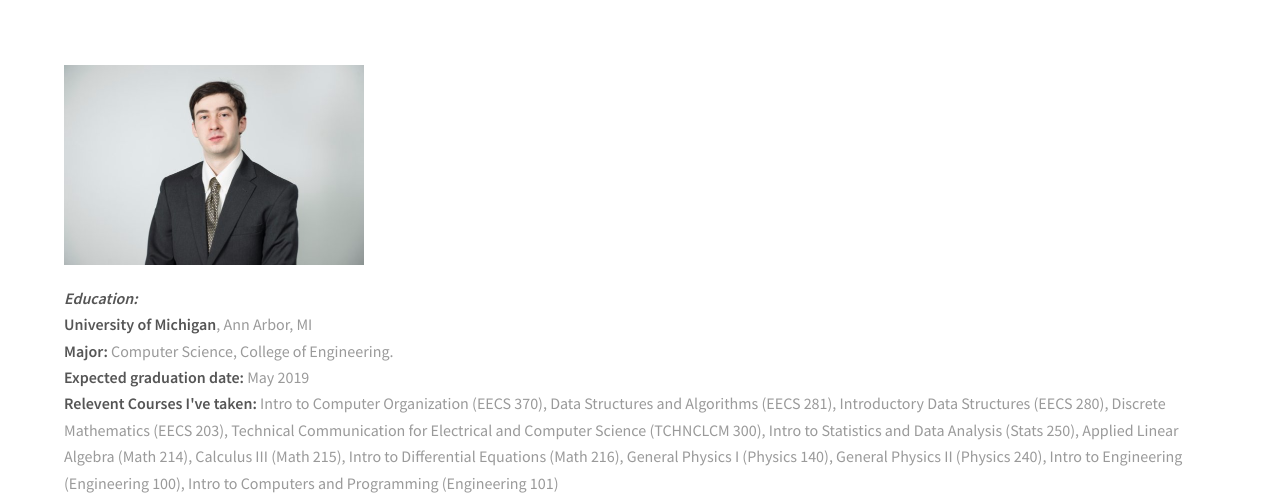
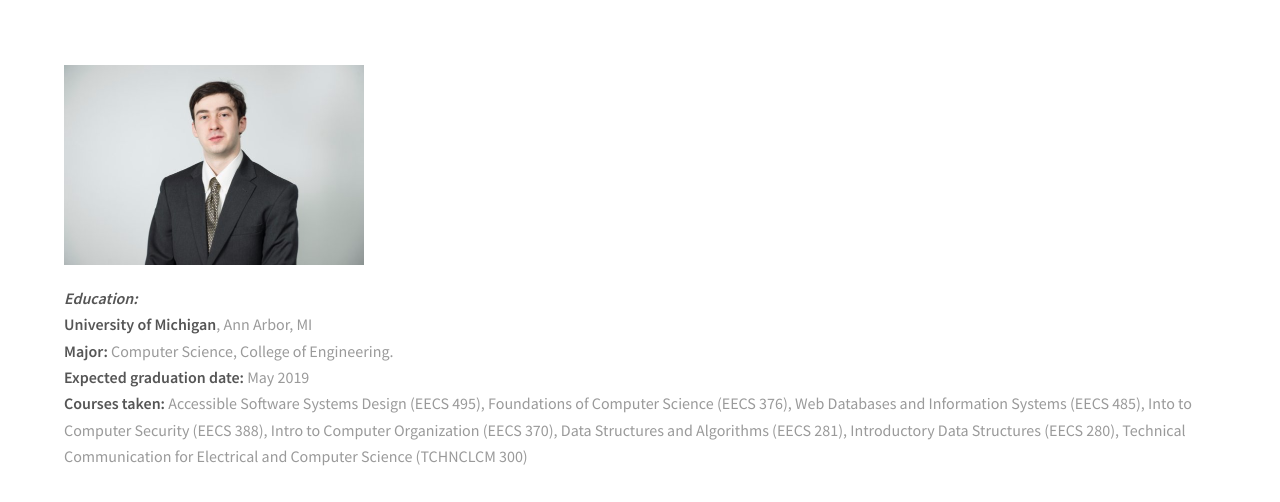
Before and after one commit to nfkenney/nfkenney.github.io, a plain HTML site: page resume.html in a window 1280 px wide. Shown: the part 241-743 px from the top of the page. Drawn offline with Linux system fonts and the light colour scheme.

Commit message:
updated classes taken

```diff
--- a/resume.html
+++ b/resume.html
@@ -36,7 +36,7 @@
 					<div class="image square left">
 						<img src="images/headshot.png" style="height:200px;width:300px" alt="Headshot" />
 					</div>
-					<p><em><b>Education:</em></b> <br /> <b>University of Michigan</b>, Ann Arbor, MI <br /> <b>Major:</b> Computer Science, College of Engineering. <br /> <b>Expected graduation date:</b> May 2019 <br /> <b>Relevent Courses I've taken:</b> Intro to Computer Organization (EECS 370), Data Structures and Algorithms (EECS 281), Introductory Data Structures (EECS 280), Discrete Mathematics (EECS 203), Technical Communication for Electrical and Computer Science (TCHNCLCM 300), Intro to Statistics and Data Analysis (Stats 250), Applied Linear Algebra (Math 214), Calculus III (Math 215), Intro to Differential Equations (Math 216), General Physics I (Physics 140), General Physics II (Physics 240), Intro to Engineering (Engineering 100), Intro to Computers and Programming (Engineering 101)</p>
+					<p><em><b>Education:</em></b> <br /> <b>University of Michigan</b>, Ann Arbor, MI <br /> <b>Major:</b> Computer Science, College of Engineering. <br /> <b>Expected graduation date:</b> May 2019 <br /> <b>Courses taken:</b> Accessible Software Systems Design (EECS 495), Foundations of Computer Science (EECS 376), Web Databases and Information Systems (EECS 485), Into to Computer Security (EECS 388), Intro to Computer Organization (EECS 370), Data Structures and Algorithms (EECS 281), Introductory Data Structures (EECS 280), Technical Communication for Electrical and Computer Science (TCHNCLCM 300)</p>
 					<p><em><b>Experience:</em></b> <br /> <b>The MITRE Corporation</b>, McLean, Virginia (June-August 2017)<br /> <i> Student Investigator </i><br /> &#9679; Implemented an improved exploration algorithm <a href="https://en.wikipedia.org/wiki/Spanning_tree">(The Spanning Tree Coverage Algorithm)</a> to allow an autonomous system to explore and map its surroundings<br /> &#9679; Continued work on technology demonstrator from 2016<br /> &#9679; Presented my work to several top executives of the sponsor organization, including the chief executive<br /><br /><b>The MITRE Corporation</b>, McLean, Virginia (June-August 2016)<br /> <i> Student Investigator </i><br />&#9679; Built an improved path planner (Using <a href = "https://en.wikipedia.org/wiki/Rapidly-exploring_random_tree">Rapidly Exploring Random Trees</a>)for a robotic artificial intelligence used as a technology demonstrator<br /> &#9679;Formally briefed the chief senior executive of the sponsor organization <br /><br /><b>Oppenheimer & Company, Inc.</b>, Washington, DC (June-August 2013-2014)<br /> <i>Intern</i><br />&#9679; Researched and produced quarterly client performance monitoring reports<br />&#9679;Conducted industry research<br />&#9679; Performed targeted client outreach</p>
 
 					<p><em><b>Projects:</em></b> <br /> <b>Personal Website Project</b> (September 2017)<br /> &#9679; Designed and built a small web server out of a raspberry pi<br /> &#9679; Programmed my own publicly accessible website: www.nfkenney.info<br /><br /><b>Cell Phone Multitasking Project</b> (January-April 2016)<br /> &#9679; Worked as a part of a team to design and conduct an experiment on the relative productivity of using a cell phone while walking, versus doing one at a time<br /> &#9679; Gave a presentation on the experiment to other presenters in the class<br /><br /><b>Eagle Scout Service Project</b> (January-April 2015)<br />&#9679; Led Project to rebuild playground equipment damaged in a storm for a local church&#9679; Responsibilites included planning service project, including finding a needing recipient, diagnosing necessary work, and designing project specifications<br />&#9679; Organized recruitment of labor, sourcing of materials, and availability of specialists<br />&#9679; Directed work force on day of project to accomplish desired goals</p>
```
Also changed, not shown: 1 other file.
